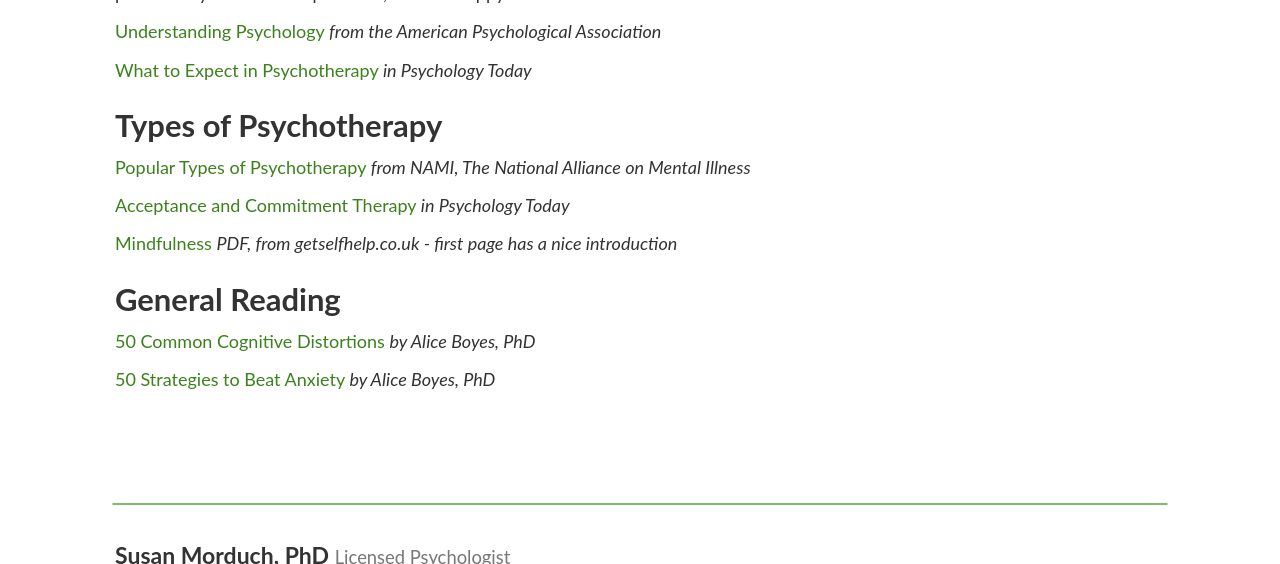
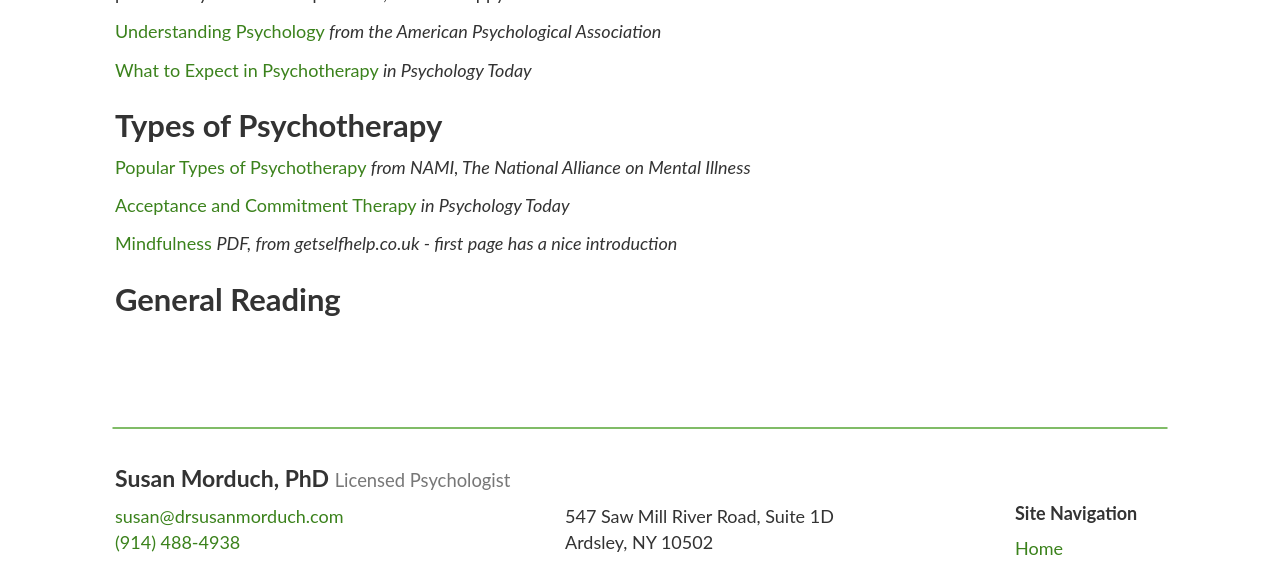
Before and after one commit to nmorduch/susan, a Jekyll site: the page built from _posts/0000-01-07-resources.md, in a window 1280 px wide and 900 px high, scrolled down 717 px, cut to the strip 0-564 px from the top of the window. Built offline with Jekyll 4.4.1, drawn with Linux system fonts in a browser that asks for light colours.

Commit message:
Update 0000-01-07-resources.md

```diff
--- a/_posts/0000-01-07-resources.md
+++ b/_posts/0000-01-07-resources.md
@@ -22,7 +22,3 @@ If you are contemplating starting therapy for the first time, the unknown can fe
 [Mindfulness](http://www.getselfhelp.co.uk/docs/Mindfulness.pdf) *PDF, from getselfhelp.co.uk - first page has a nice introduction*
 
 ### General Reading
-
-[50 Common Cognitive Distortions](https://www.psychologytoday.com/blog/in-practice/201301/50-common-cognitive-distortions) *by Alice Boyes, PhD*
-
-[50 Strategies to Beat Anxiety](https://www.psychologytoday.com/blog/in-practice/201503/50-strategies-beat-anxiety) *by Alice Boyes, PhD*
```
